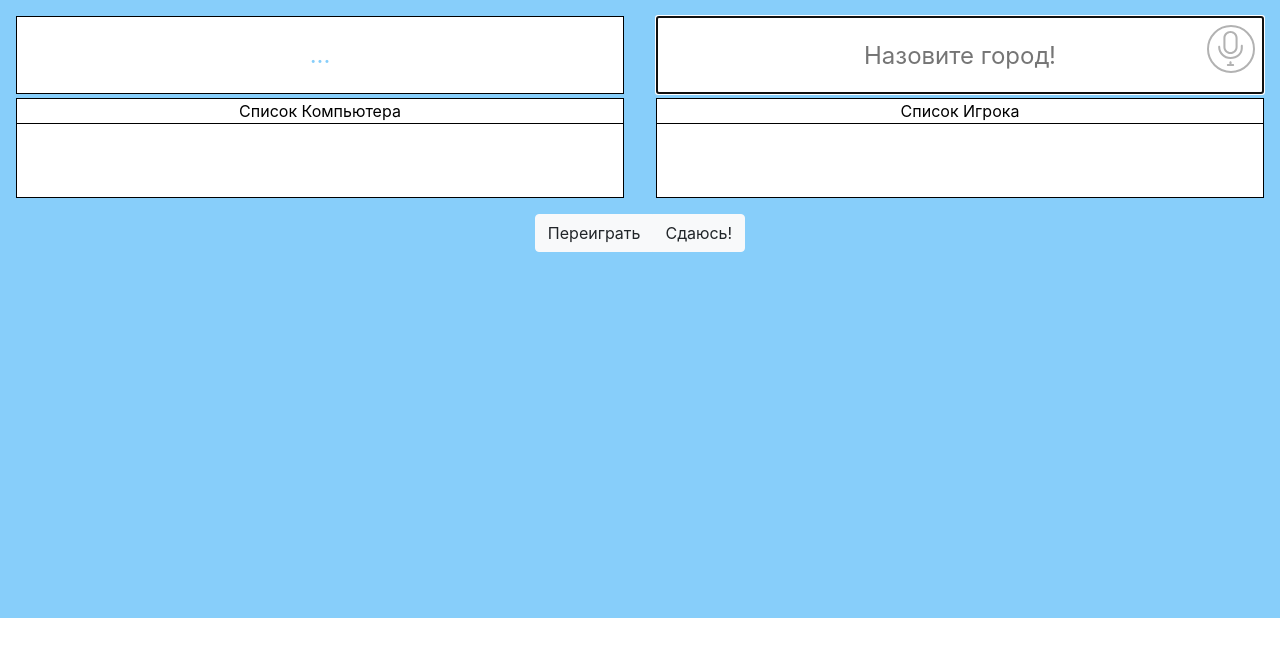
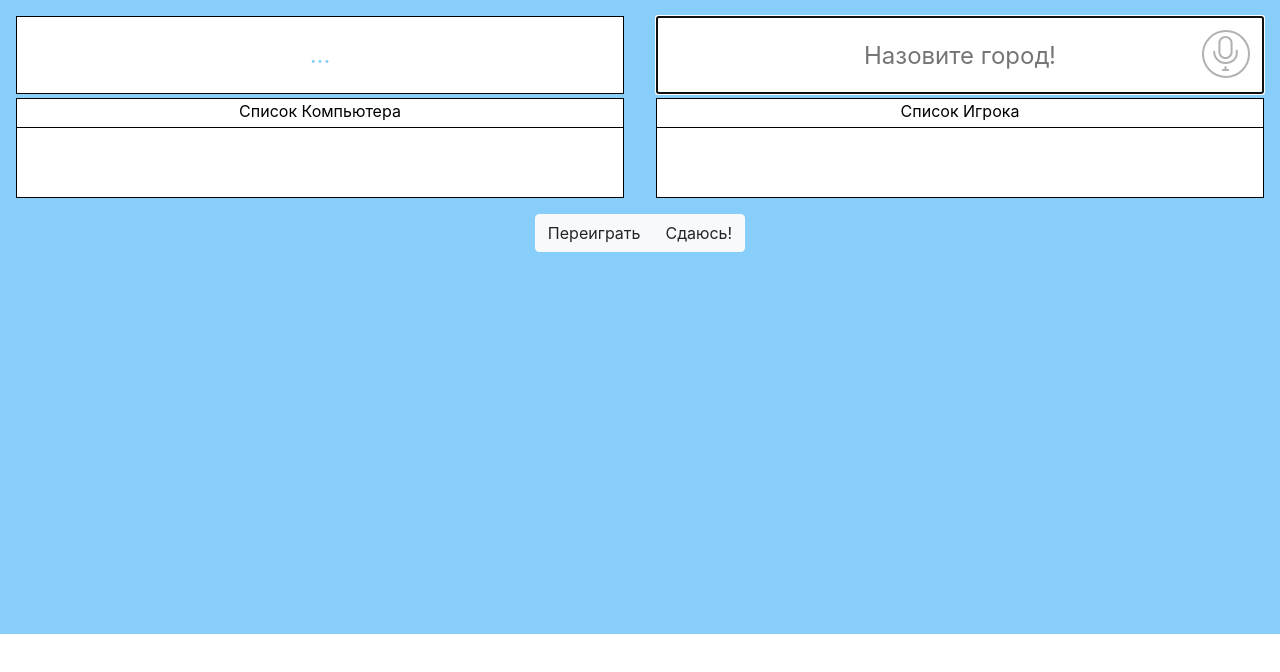
Before and after one commit to oleg291291/ym-test-3, a plain HTML site: page index.html in a window 1280 px wide. Drawn offline with nearby package versions, Linux system fonts and the light colour scheme.

```diff
--- a/index.css
+++ b/index.css
@@ -51,8 +51,8 @@
 .voice-button {
 width: 80px;
     position:absolute;
-    top: 25px;
-    right: 25px;
+    top: 30px;
+    right: 30px;
     background-image: url('mic-icon.svg');
     background-repeat: no-repeat;
     background-position: center center;
--- a/index.html
+++ b/index.html
@@ -23,7 +23,7 @@
         <div class='w-100 pr-0 pr-md-3 mb-3 mb-md-0'>
           <div class='comp-city-panel mb-1'>...</div>
           <div class='list-style'>
-            <p class='list-name'>Список Компьютера</p>
+            <p class='list-name pb-1'>Список Компьютера</p>
             <ol class='comp-list-window' reversed></ol>
           </div>
         </div>
@@ -42,13 +42,13 @@
           <!--</div>-->
           <!--</div>-->
           <div class='list-style'>
-            <p class='list-name'>Список Игрока</p>
+            <p class='list-name pb-1'>Список Игрока</p>
             <ol class='player-list-window' reversed></ol>
           </div>
         </div>
       </div>
     </div>
-    <div class='buttons-and-map'>
+    <div class='buttons-and-map pb-3'>
 
         <div class="d-flex flex-column justify-content-center align-items-center">
           <!--<div class="game-buttons m-3 d-flex justify-content-center">-->
```
